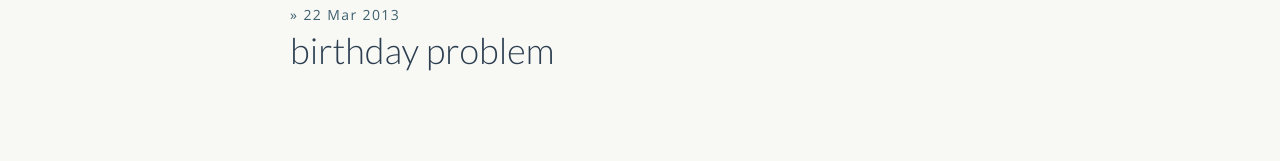
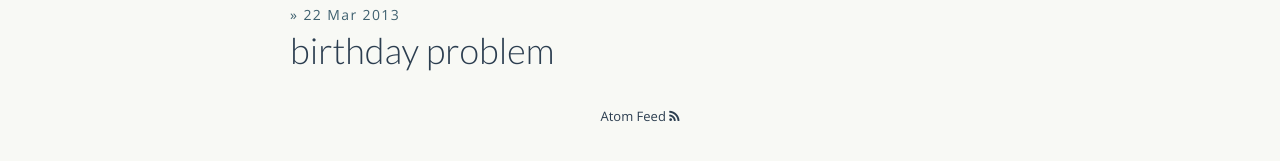
Before and after one commit to echojc/echojc.github.io, a Jekyll site: the page built from index.html, in a window 1280 px wide. Shown: the part 592-753 px from the top of the page. Built offline with Jekyll 4.4.1, drawn with Linux system fonts in a browser that asks for light colours; nearby versions of some CDN libraries.

Commit message:
Add link to atom feed

```diff
--- a/css/main.css
+++ b/css/main.css
@@ -75,31 +75,30 @@ a:visited { color: #a0a; }
 }
 
 .footer {
-  font-size: 80%;
+  font-size: 100%;
   color: #666;
-  border-top: 4px solid #eee;
-  margin-top: 2em;
-  overflow: hidden;
+  text-align: center;
 }
 
-.footer .contact {
-  float: left;
-  margin-right: 3em;
+.footer .icon {
+  color: #2c3e50;
 }
 
-.footer .contact a {
-  color: #8085C1;
+.footer a {
+  text-decoration: none;
+  color: #2c3e50;
+
+  -webkit-transition: opacity .1s linear;
+  -moz-transition: opacity .1s linear;
+  -ms-transition: opacity .1s linear;
+  -o-transition: opacity .1s linear;
+  transition: opacity .1s linear;
 }
 
-.footer .rss {
-  margin-top: 1.1em;
-  margin-right: -.2em;
-  float: right;
+.footer a:hover {
+  opacity: 0.5;
 }
 
-.footer .rss img {
-  border: 0;
-}
 
 /*****************************************************************************/
 /*
--- a/index.html
+++ b/index.html
@@ -13,3 +13,7 @@ title: blog
     {% endfor %}
   </div>
 </div>
+
+<div class="footer">
+  <a href="/feed.xml">Atom Feed <i class="icon fa fa-rss"></i></a>
+</div>
```
